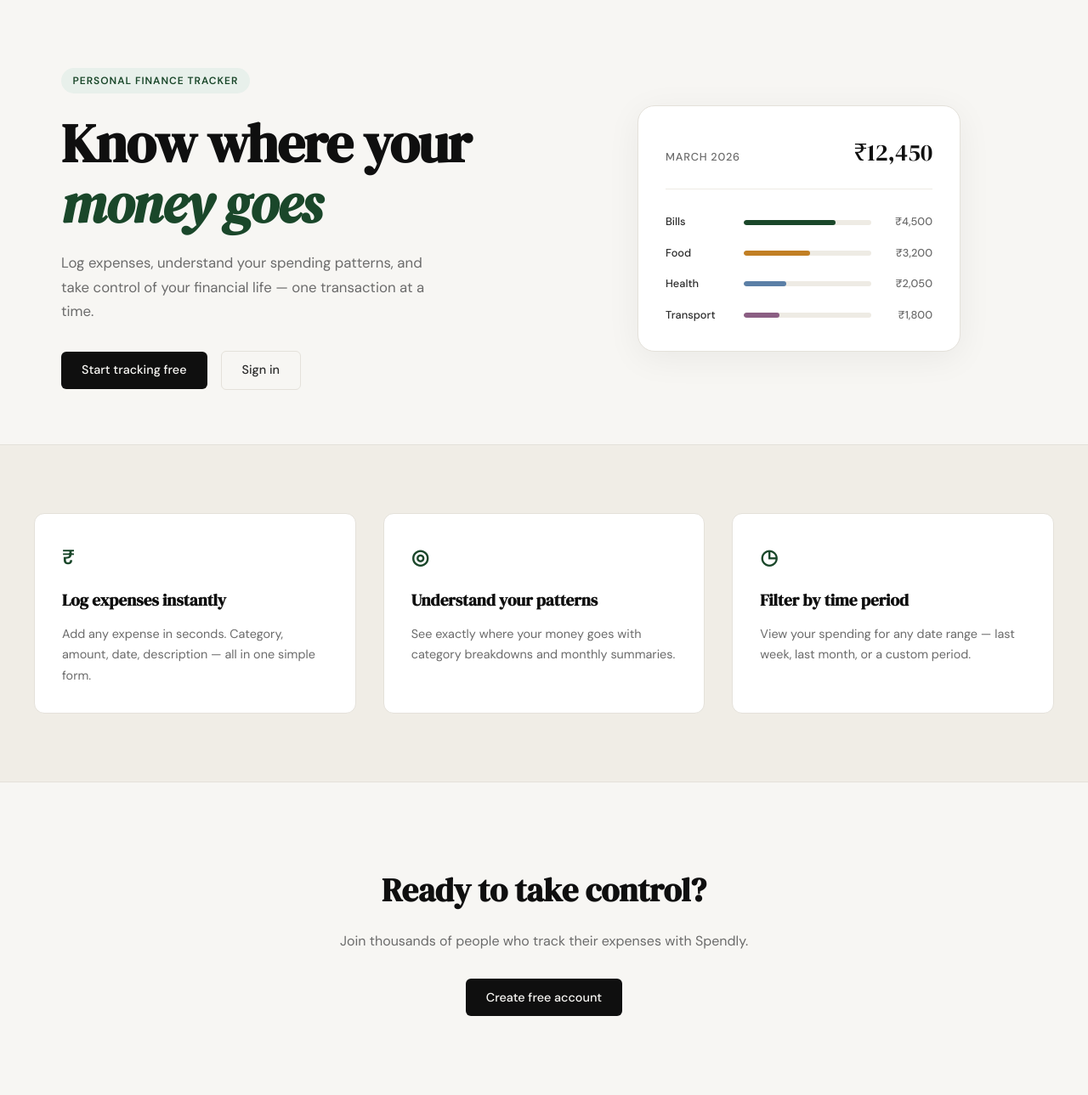
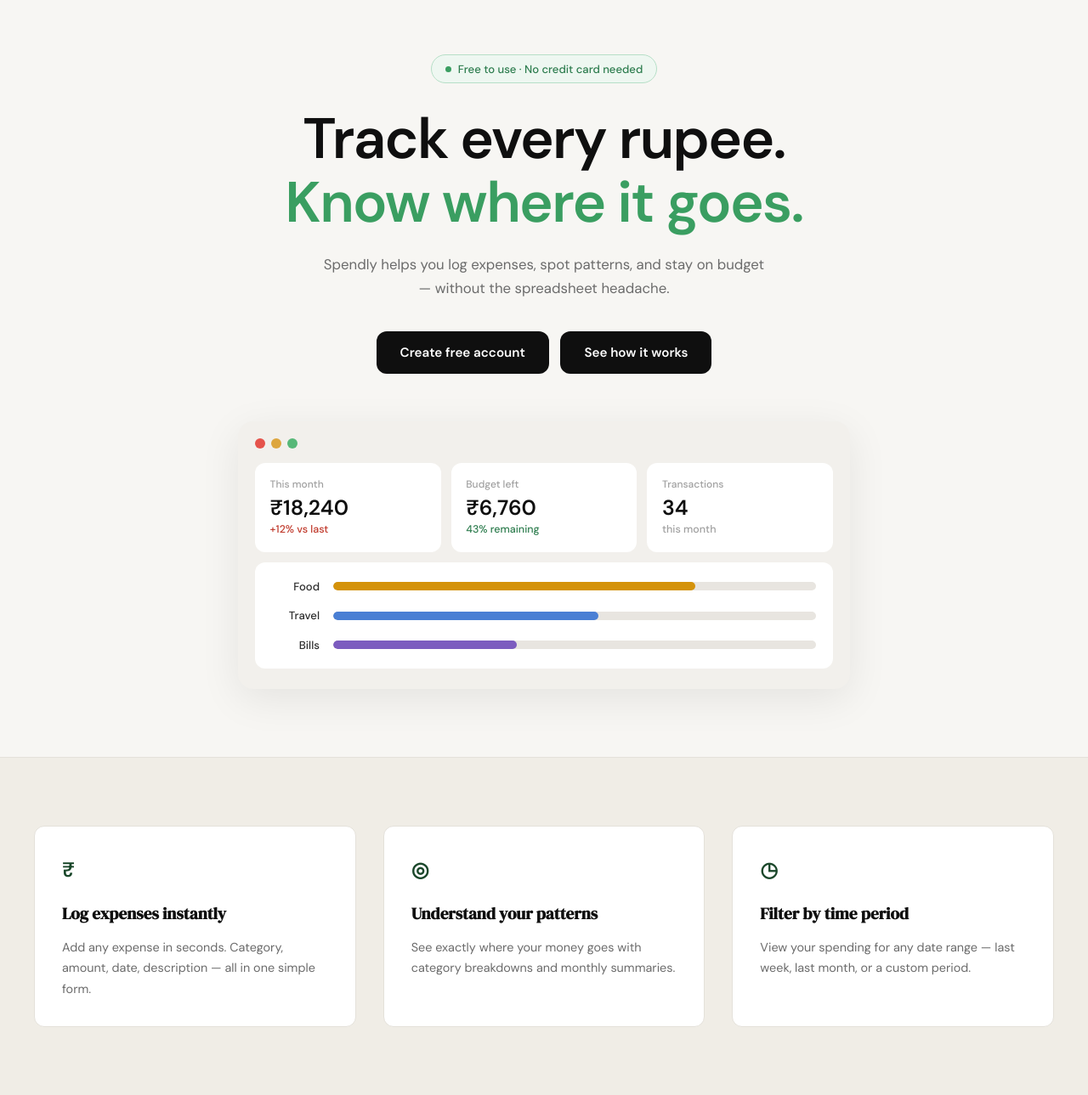
Before and after one commit to jitul-bakshi/spendly, a Flask app: page / in a window 1280 px wide. Shown: the part 61-1350 px from the top of the page at 85% size. Run offline with Flask 3, Linux system fonts and the light colour scheme.

Commit message:
landing: redesign hero section to match mockup

```diff
--- /dev/null
+++ b/static/css/landing.css
@@ -0,0 +1,211 @@
+/* ------------------------------------------------------------------ */
+/* Hero v2 — centered single-column layout                            */
+/* ------------------------------------------------------------------ */
+
+.hero-v2 {
+    padding: 4rem 1.5rem 5rem;
+    text-align: center;
+}
+
+.hero-v2-inner {
+    max-width: 760px;
+    margin: 0 auto;
+    display: flex;
+    flex-direction: column;
+    align-items: center;
+    gap: 0;
+}
+
+/* Badge */
+.hero-v2-badge {
+    display: inline-flex;
+    align-items: center;
+    gap: 0.5rem;
+    background: #eef7f1;
+    color: #2e7d4f;
+    border: 1px solid #b6dfc7;
+    font-size: 0.82rem;
+    font-weight: 500;
+    padding: 0.35rem 1rem;
+    border-radius: 999px;
+    margin-bottom: 1.75rem;
+}
+
+.hero-v2-dot {
+    width: 7px;
+    height: 7px;
+    border-radius: 50%;
+    background: #3a9e61;
+    flex-shrink: 0;
+}
+
+/* Title */
+.hero-v2-title {
+    font-family: var(--font-body);
+    font-weight: 700;
+    font-size: clamp(2.6rem, 6vw, 4.2rem);
+    line-height: 1.12;
+    letter-spacing: -0.025em;
+    color: var(--ink);
+    margin-bottom: 1.25rem;
+}
+
+.hero-v2-title-green {
+    color: #3a9e61;
+}
+
+/* Subtitle */
+.hero-v2-subtitle {
+    font-size: 1.05rem;
+    color: var(--ink-muted);
+    line-height: 1.7;
+    max-width: 520px;
+    margin-bottom: 2.25rem;
+}
+
+/* Buttons */
+.hero-v2-actions {
+    display: flex;
+    gap: 0.85rem;
+    justify-content: center;
+    flex-wrap: wrap;
+    margin-bottom: 3.5rem;
+}
+
+.hero-v2-btn {
+    display: inline-block;
+    background: var(--ink);
+    color: #ffffff;
+    font-family: var(--font-body);
+    font-size: 0.95rem;
+    font-weight: 600;
+    padding: 0.8rem 1.75rem;
+    border-radius: var(--radius-md);
+    transition: opacity 0.15s;
+}
+
+.hero-v2-btn:hover {
+    opacity: 0.85;
+}
+
+/* ------------------------------------------------------------------ */
+/* Dashboard mockup                                                    */
+/* ------------------------------------------------------------------ */
+
+.hero-v2-dashboard {
+    width: 100%;
+    max-width: 720px;
+    background: #f2f0ec;
+    border-radius: 18px;
+    padding: 1.25rem 1.25rem 1.5rem;
+    box-shadow: 0 12px 48px rgba(0, 0, 0, 0.08);
+}
+
+/* Browser chrome dots */
+.dash-chrome {
+    display: flex;
+    gap: 0.45rem;
+    margin-bottom: 1.1rem;
+}
+
+.dash-dot {
+    width: 12px;
+    height: 12px;
+    border-radius: 50%;
+}
+
+.dash-dot-red    { background: #e5534b; }
+.dash-dot-yellow { background: #dda63e; }
+.dash-dot-green  { background: #57b878; }
+
+/* Stat cards row */
+.dash-stats {
+    display: grid;
+    grid-template-columns: repeat(3, 1fr);
+    gap: 0.75rem;
+    margin-bottom: 0.75rem;
+}
+
+.dash-stat {
+    background: #ffffff;
+    border-radius: 12px;
+    padding: 1rem 1.1rem;
+    display: flex;
+    flex-direction: column;
+    gap: 0.2rem;
+    text-align: left;
+}
+
+.dash-stat-label {
+    font-size: 0.75rem;
+    color: var(--ink-faint);
+    font-weight: 500;
+}
+
+.dash-stat-value {
+    font-size: 1.55rem;
+    font-weight: 700;
+    color: var(--ink);
+    line-height: 1.1;
+}
+
+.dash-stat-sub {
+    font-size: 0.78rem;
+    color: var(--ink-faint);
+    font-weight: 500;
+}
+
+.dash-sub-red   { color: #c0392b; }
+.dash-sub-green { color: #2e7d4f; }
+
+/* Category bars */
+.dash-bars {
+    background: #ffffff;
+    border-radius: 12px;
+    padding: 1.1rem 1.25rem;
+    display: flex;
+    flex-direction: column;
+    gap: 0.85rem;
+}
+
+.dash-bar-row {
+    display: grid;
+    grid-template-columns: 56px 1fr;
+    align-items: center;
+    gap: 1rem;
+}
+
+.dash-bar-label {
+    font-size: 0.82rem;
+    font-weight: 500;
+    color: var(--ink-soft);
+    text-align: right;
+}
+
+.dash-bar-track {
+    height: 10px;
+    background: #e8e5e0;
+    border-radius: 999px;
+    overflow: hidden;
+}
+
+.dash-bar {
+    height: 100%;
+    border-radius: 999px;
+}
+
+.dash-bar-yellow { background: #d4920a; }
+.dash-bar-blue   { background: #4a7fd4; }
+.dash-bar-purple { background: #7c5cbf; }
+
+/* ------------------------------------------------------------------ */
+/* Responsive                                                          */
+/* ------------------------------------------------------------------ */
+
+@media (max-width: 600px) {
+    .hero-v2 { padding: 3rem 1rem 3.5rem; }
+
+    .dash-stats { grid-template-columns: 1fr; }
+
+    .hero-v2-title { font-size: 2.4rem; }
+}
--- a/templates/landing.html
+++ b/templates/landing.html
@@ -2,62 +2,82 @@
 
 {% block title %}Spendly — Track Every Rupee{% endblock %}
 
+{% block head %}
+<link rel="stylesheet" href="{{ url_for('static', filename='css/landing.css') }}">
+{% endblock %}
+
 {% block content %}
 
-<section class="hero">
-    <div class="hero-inner">
-        <div class="hero-badge">Personal Finance Tracker</div>
-        <h1 class="hero-title">
-            Know where your<br>
-            <em>money goes</em>
+<section class="hero-v2">
+    <div class="hero-v2-inner">
+
+        <div class="hero-v2-badge">
+            <span class="hero-v2-dot"></span>
+            Free to use · No credit card needed
+        </div>
+
+        <h1 class="hero-v2-title">
+            Track every rupee.<br>
+            <span class="hero-v2-title-green">Know where it goes.</span>
         </h1>
-        <p class="hero-subtitle">
-            Log expenses, understand your spending patterns,
-            and take control of your financial life —
-            one transaction at a time.
+
+        <p class="hero-v2-subtitle">
+            Spendly helps you log expenses, spot patterns, and stay
+            on budget — without the spreadsheet headache.
         </p>
-        <div class="hero-actions">
-            <a href="{{ url_for('register') }}" class="btn-primary">Start tracking free</a>
-            <a href="{{ url_for('login') }}" class="btn-ghost">Sign in</a>
+
+        <div class="hero-v2-actions">
+            <a href="{{ url_for('register') }}" class="hero-v2-btn">Create free account</a>
+            <a href="{{ url_for('login') }}" class="hero-v2-btn">See how it works</a>
         </div>
-    </div>
-    <div class="hero-visual">
-        <div class="mock-card">
-            <div class="mock-card-header">
-                <span class="mock-label">March 2026</span>
-                <span class="mock-total">₹12,450</span>
+
+        <div class="hero-v2-dashboard">
+            <div class="dash-chrome">
+                <span class="dash-dot dash-dot-red"></span>
+                <span class="dash-dot dash-dot-yellow"></span>
+                <span class="dash-dot dash-dot-green"></span>
             </div>
-            <div class="mock-bars">
-                <div class="mock-bar-row">
-                    <span class="mock-cat">Bills</span>
-                    <div class="mock-bar-track">
-                        <div class="mock-bar" style="width: 72%"></div>
+
+            <div class="dash-stats">
+                <div class="dash-stat">
+                    <span class="dash-stat-label">This month</span>
+                    <span class="dash-stat-value">₹18,240</span>
+                    <span class="dash-stat-sub dash-sub-red">+12% vs last</span>
+                </div>
+                <div class="dash-stat">
+                    <span class="dash-stat-label">Budget left</span>
+                    <span class="dash-stat-value">₹6,760</span>
+                    <span class="dash-stat-sub dash-sub-green">43% remaining</span>
+                </div>
+                <div class="dash-stat">
+                    <span class="dash-stat-label">Transactions</span>
+                    <span class="dash-stat-value">34</span>
+                    <span class="dash-stat-sub">this month</span>
+                </div>
+            </div>
+
+            <div class="dash-bars">
+                <div class="dash-bar-row">
+                    <span class="dash-bar-label">Food</span>
+                    <div class="dash-bar-track">
+                        <div class="dash-bar dash-bar-yellow" style="width: 75%"></div>
                     </div>
-                    <span class="mock-amt">₹4,500</span>
                 </div>
-                <div class="mock-bar-row">
-                    <span class="mock-cat">Food</span>
-                    <div class="mock-bar-track">
-                        <div class="mock-bar mock-bar-2" style="width: 52%"></div>
+                <div class="dash-bar-row">
+                    <span class="dash-bar-label">Travel</span>
+                    <div class="dash-bar-track">
+                        <div class="dash-bar dash-bar-blue" style="width: 55%"></div>
                     </div>
-                    <span class="mock-amt">₹3,200</span>
                 </div>
-                <div class="mock-bar-row">
-                    <span class="mock-cat">Health</span>
-                    <div class="mock-bar-track">
-                        <div class="mock-bar mock-bar-3" style="width: 33%"></div>
+                <div class="dash-bar-row">
+                    <span class="dash-bar-label">Bills</span>
+                    <div class="dash-bar-track">
+                        <div class="dash-bar dash-bar-purple" style="width: 38%"></div>
                     </div>
-                    <span class="mock-amt">₹2,050</span>
-                </div>
-                <div class="mock-bar-row">
-                    <span class="mock-cat">Transport</span>
-                    <div class="mock-bar-track">
-                        <div class="mock-bar mock-bar-4" style="width: 28%"></div>
-                    </div>
-                    <span class="mock-amt">₹1,800</span>
                 </div>
             </div>
         </div>
+
     </div>
 </section>
 
```
